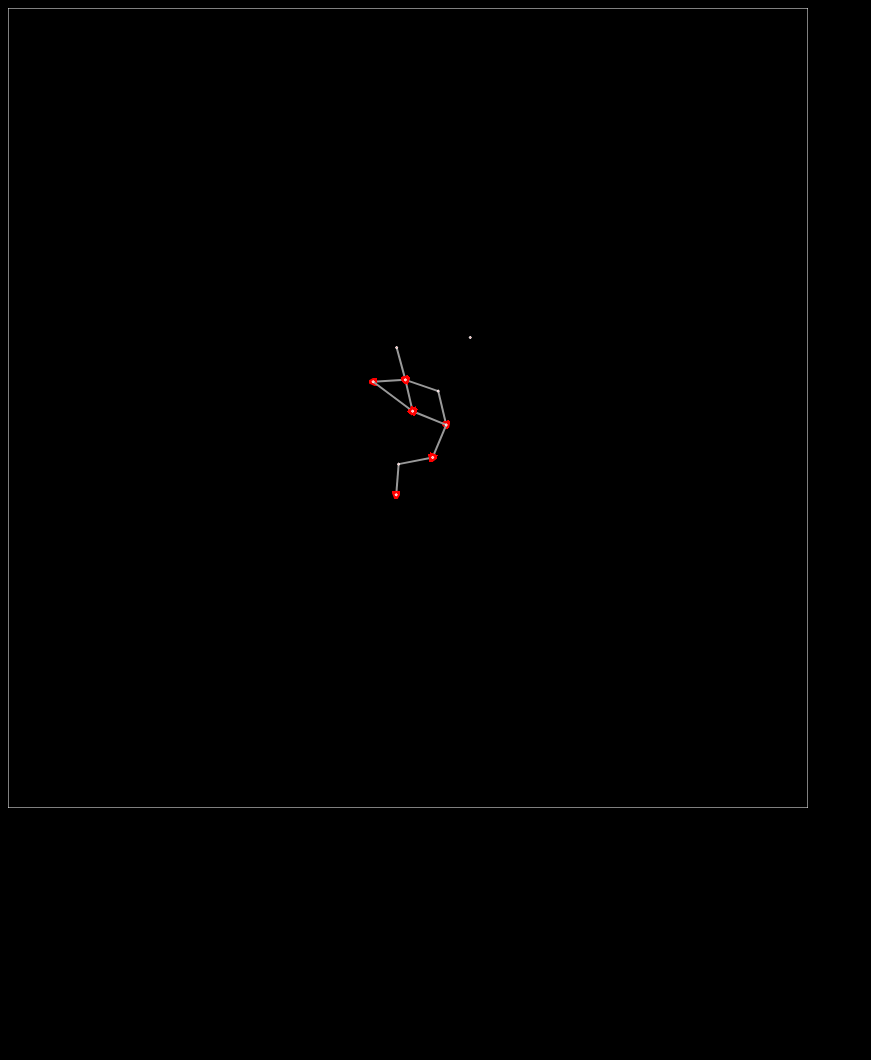
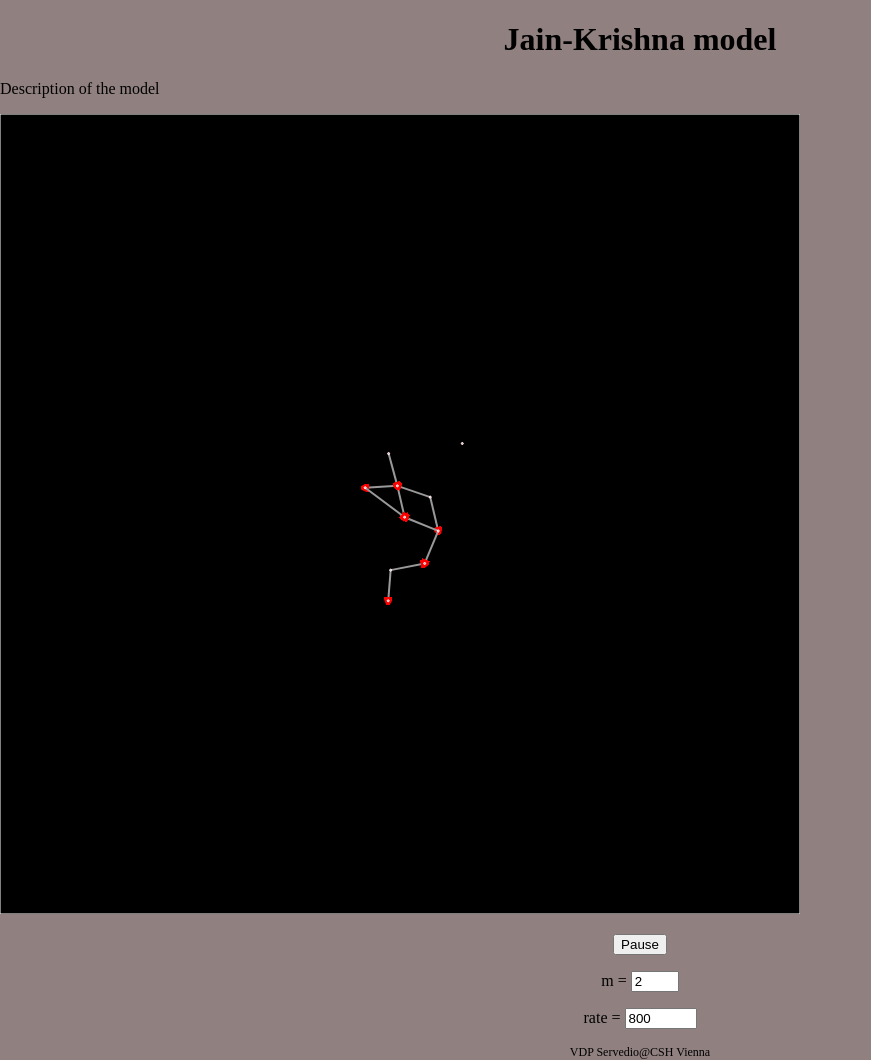
Before and after one commit to vitelot/Jain-Krishna-model, a plain HTML site: page index.html in a window 1280 px wide. Shown: the whole page, without its empty margins (0-871 px from the left). Before the commit the page ends 820 px from the top, so only its background shows below. Drawn offline with nearby package versions, Linux system fonts and the light colour scheme.

Commit message:
html structure, css restyle

```diff
--- a/index.html
+++ b/index.html
@@ -3,56 +3,39 @@
   <head>
     <meta charset="utf-8">
     <title>Jain-Krishna model</title>
+    <link rel="stylesheet" type="text/css" href="jkstyle.css">
     <script src="http://d3js.org/d3.v3.min.js"></script>
     <script src="./main.js"></script>
   </head>
 
-<style>
+<body>
+  <div id="wrapper">
+    <div id="header">
+      <h1>Jain-Krishna model</h1>
+      <div id="description">
+        <p>Description of the model</p>
+      </div>
+    </div>
+    <div id="simulation"></div>
+    <div id="parameters">
+      <div id="buttons">
+        <p><button id="pauseB">Pause</button></p>
+        <p>
+          <label for="mValue"> m = </label>
+          <input type="number" min="1" max="6" step="1" value="2" id="mValue">
+        <p>
+          <label for="rateValue"> rate = </label>
+          <input type="number" min="200" max="2000" step="100" value="800" id="rateValue">
+        </p>
 
-body {
-  background-color: black;
-}
+        <!-- <p><button id="restartB">Restart</button></p> -->
+      </div>
 
-rect {
-  fill: black;
-  stroke: white;
-  pointer-events: all;
-
-}
-
-.node {
-  fill: #f99;
-  stroke:#fff;
-}
-
-.cursor {
-  fill: none;
-  stroke: brown;
-  pointer-events: none;
-}
-
-.link {
-  stroke: #999;
-}
-
-.arrow{
-		stroke-width:2;
-		stroke:#999;
-}
-
-.arrowHead{
-		stroke-width:4;
-		stroke:#f00;
-    fill:#f00;
-}
-#arrowtip{
-		stroke-width:4;
-		stroke-dasharray:0;
-	}
-
-</style>
-
-<body>
-<script> main() </script>
+    </div>
+    <div id="eigval"></div>
+    <div id="eigvect"></div>
+    <div id="footer">VDP Servedio@CSH Vienna</div>
+  </div>
+  <script> main() </script>
 </body>
 </html>
--- /dev/null
+++ b/jkstyle.css
@@ -0,0 +1,63 @@
+body {
+  margin:0;
+  padding:0;
+  color: #000;
+  background: #908080;
+}
+#header h1{
+  text-align: center;
+  /* font-family: 'Josefin Sans', sans-serif; */
+}
+
+#description {
+  /* font-family: 'Indie Flower', cursive; */
+}
+
+#buttons {
+  margin: 1px;
+  text-align: center;
+  /*border-style: solid;
+  border-width: thin;*/
+}
+#footer {
+  clear: both;
+  text-align: center;
+  font-size: 12px;
+}
+
+rect {
+  fill: black;
+  stroke: white;
+  pointer-events: all;
+
+}
+
+.node {
+  fill: #f99;
+  stroke:#fff;
+}
+
+.cursor {
+  fill: none;
+  stroke: brown;
+  pointer-events: none;
+}
+
+.link {
+  stroke: #999;
+}
+
+.arrow{
+		stroke-width:2;
+		stroke:#999;
+}
+
+.arrowHead{
+		stroke-width:4;
+		stroke:#f00;
+    fill:#f00;
+}
+#arrowtip{
+		stroke-width:4;
+		stroke-dasharray:0;
+}
--- a/main.js
+++ b/main.js
@@ -1,6 +1,10 @@
+
 function main() {
+  var runningFlag = true;
+  var timer;
+
   var nr_nodes = 10; // number of nodes
-  var ER_p = 0; // Erdos-Renyi parameter
+  var m = 0; // Erdos-Renyi parameter
   var rate = 500;
 
   var width = 800,
@@ -9,7 +13,7 @@ function main() {
 
   var force, nodes, links, node, link;
 
-  var svg = d3.select("body").append("svg")
+  var svg = d3.select("#simulation").append("svg")
       .attr("width", width)
       .attr("height", height);
 
@@ -36,7 +40,7 @@ function main() {
   startup();
   restart();
 
-  var timer = setInterval(run, rate);
+  timer = setInterval(run, rate);
 
   function run() {
     modelDynamics();
@@ -71,6 +75,9 @@ function main() {
   }
 
   function startup() {
+
+    activateButtons();
+
     let starting_nodes=[];
     let i,j;
     let x,y;
@@ -105,7 +112,7 @@ function main() {
 
     for (i=0; i<nr_nodes; i++) {
       for (j=0; j<i; j++) {
-        if(Math.random()<ER_p) {
+        if(Math.random()<m) {
           links.push({source: i, target: j});
         }
       }
@@ -140,4 +147,41 @@ function main() {
     force.start();
   }
 
+  function pauseSym() {
+    if (runningFlag) {
+      clearInterval(timer);
+      runningFlag = false;
+    } else {
+      timer = setInterval(run, rate);
+      runningFlag = true;
+    }
+  }
+
+  function restartSym() {
+    clearInterval(timer);
+  }
+
+  function activateButtons() {
+
+    ///// Buttons //////
+      d3.select("#pauseB")
+        .on("click", pauseSym);
+
+      d3.select("#restartB")
+        .on("click", restartSym);
+    ////////////////////
+    // inputs //
+      d3.select("#mValue").on("input", function() {
+        m = +this.value;
+      });
+      d3.select("#rateValue").on("input", function() {
+        rate = +this.value;
+        clearInterval(timer);
+        if(runningFlag) timer = setInterval(run, rate);
+      });
+    ////////////
+
+
+  }
+
 }
```
